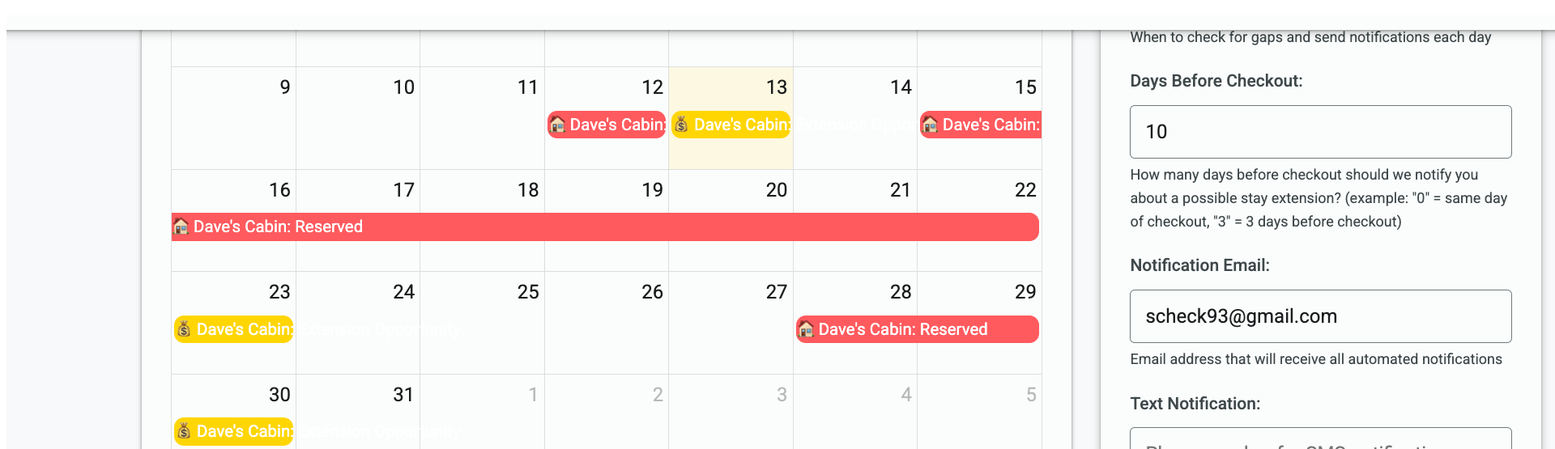
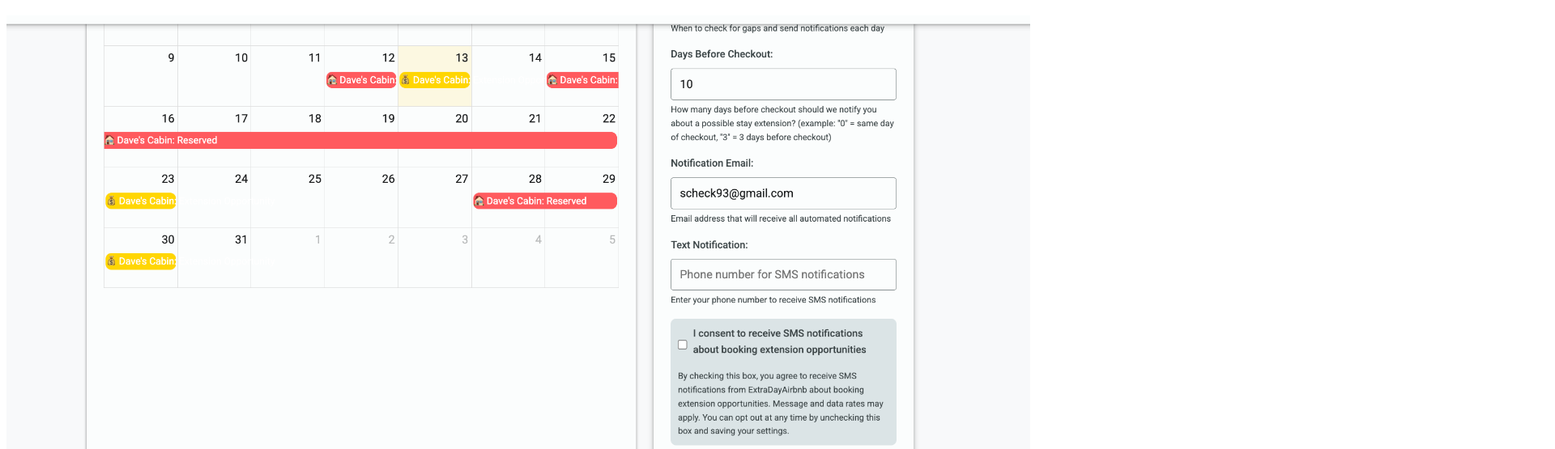
Before and after one commit to scheck93/assets.staysavvy.io, a plain HTML site: page screenshot-of-the-form-field.html in a window 1280 px wide. Shown: the part 61-616 px from the top of the page at 81% size, 1920 px wide, since content can reach past the window. Drawn offline with Linux system fonts and the light colour scheme.

Commit message:
resized screenshot

```diff
--- a/screenshot-of-the-form-field.html
+++ b/screenshot-of-the-form-field.html
@@ -4,6 +4,12 @@
     <meta charset="UTF-8">
     <meta name="viewport" content="width=device-width, initial-scale=1.0">
     <title>Screenshot of the Form Field</title>
+    <style>
+        img {
+            max-width: 100%;  /* Ensures it scales responsively */
+            height: auto;     /* Keeps the aspect ratio intact */
+        }
+    </style>
 </head>
 <body>
     <h1>Screenshot of the Form Field</h1>
```
